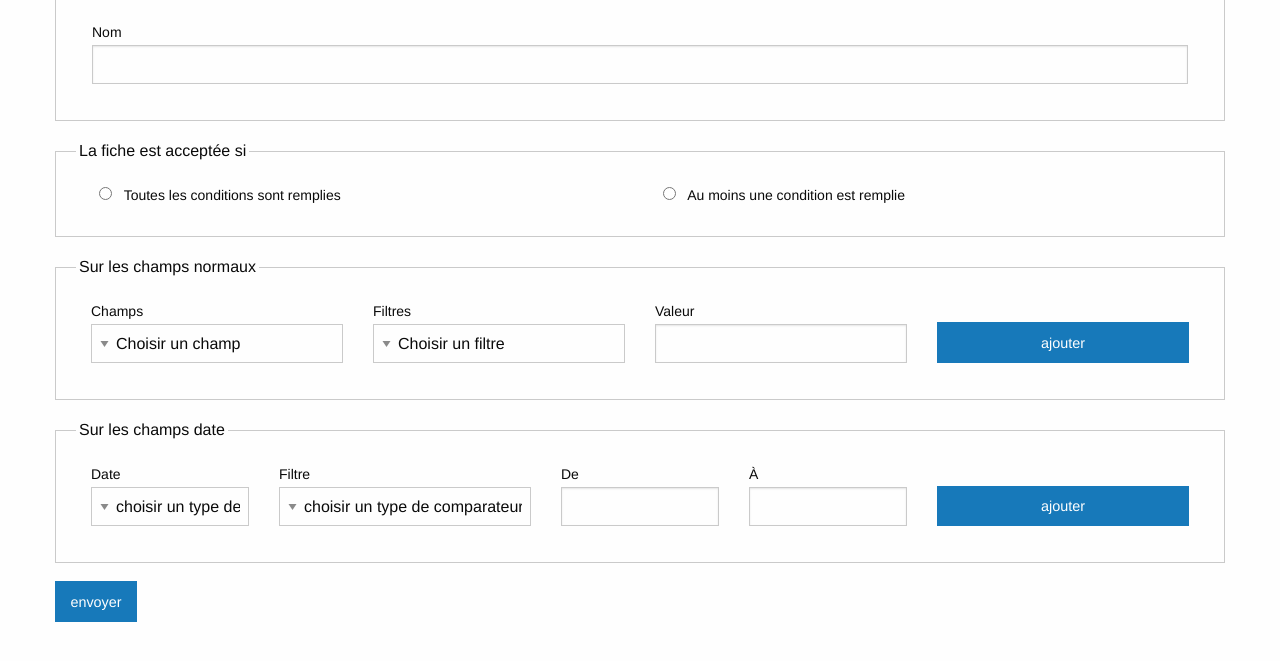
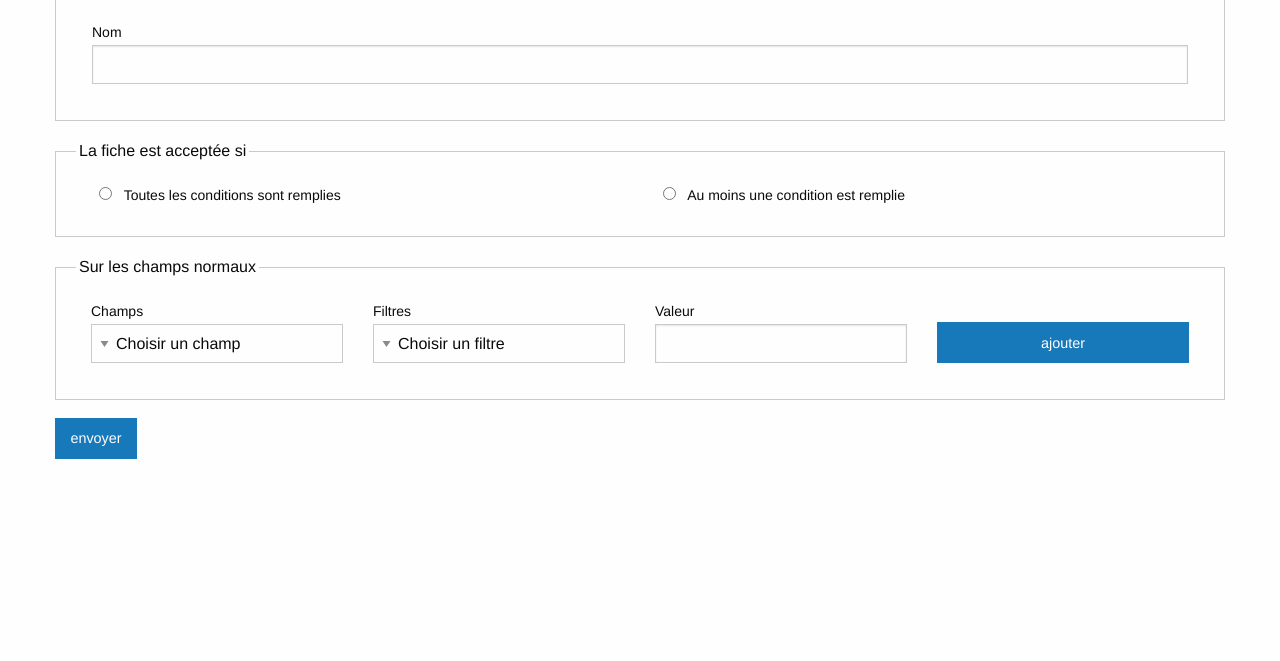
Before and after one commit to niux3/responsability-chain, a Flask app: page /chercher.html in a window 1280 px wide. Shown: the part 106-767 px from the top of the page. Run offline with Flask 3, Linux system fonts and the light colour scheme.

Commit message:
refacto: app.js

```diff
--- a/app/forms.py
+++ b/app/forms.py
@@ -39,10 +39,6 @@ fields = [
     "address_lat",
     "address_long",
     "company",
-]
-
-date_field = [
-    "choisir un type de date",
     "birthday",
     "created",
     "updated",
@@ -83,7 +79,7 @@ class SearchForm(FlaskForm):
     field_0 = wtforms.SelectField("Champs", choices=[(i, r) for i, r in enumerate(fields)])
     field_filter_0 = wtforms.SelectField("Filtres", choices=[(i, r) for i, r in enumerate(filters)])
     field_value_0 = wtforms.StringField("Valeur")
-    date_0 = wtforms.SelectField("Date", choices=[(i, r) for i, r in enumerate(date_field)])
-    date_filter_0 = wtforms.SelectField("Filtre", choices=[(i, r) for i, r in enumerate(date_filter)])
-    date_begin_0 = wtforms.StringField("De")
-    date_end_0 = wtforms.StringField("À")
+    # date_0 = wtforms.SelectField("Date", choices=[(i, r) for i, r in enumerate(date_field)])
+    # date_filter_0 = wtforms.SelectField("Filtre", choices=[(i, r) for i, r in enumerate(date_filter)])
+    # date_begin_0 = wtforms.StringField("De")
+    # date_end_0 = wtforms.StringField("À")
--- /dev/null
+++ b/app/static/js/add_fields/AddFieldsController.js
@@ -0,0 +1,25 @@
+import { AddFieldsModel } from './AddFieldsModel.js'
+import { AddFieldsView } from './AddFieldsView.js'
+
+
+export class AddFieldsController{
+    constructor(){
+        let dataNodes = {
+            'fields': document.getElementById('dataFields'),
+            'comparatorNormal': document.getElementById('dataComparatorNormal'),
+            'comparatorDate': document.getElementById('dataComparatorDate')
+        }
+        this._model = new AddFieldsModel(dataNodes)
+        this._view = new AddFieldsView(document.getElementById('field_0'), document.getElementById('field_filter_0'))
+
+        this._view.selectPrimary.addEventListener('change', this._onPrimaryChange.bind(this))
+    }
+
+    _onPrimaryChange(e){
+        let value = parseInt(e.target.value, 10),
+            dataFields = this._model.getDataFor('fields'),
+            suffixKeyData = ['created', 'updated', 'birthday'].some(t => dataFields[value] === t)? 'Date': 'Normal',
+            data = this._model.getDataFor(`comparator${suffixKeyData}`)
+        this._view.updateSelect(this._view.selectSecondary, data)
+    }
+}
--- /dev/null
+++ b/app/static/js/add_fields/AddFieldsModel.js
@@ -0,0 +1,22 @@
+export class AddFieldsModel{
+    constructor(els){
+        this._els = els
+        this._data = {}
+        for(let [ k, v ] of Object.entries(this._els)){
+            this._data[k] = this._getJson(v.textContent)
+        }
+    }
+
+    _getJson(txt){
+        let textarea = document.createElement("textarea")
+        textarea.innerHTML = txt
+        let value = textarea.value
+        textarea.remove()
+        textarea = null
+        return JSON.parse(value)
+    }
+
+    getDataFor(key){
+        return this._data[key] || []
+    }
+}
--- /dev/null
+++ b/app/static/js/add_fields/AddFieldsView.js
@@ -0,0 +1,17 @@
+export class AddFieldsView {
+    constructor(selectPrimary, selectSecondary) {
+        this.selectPrimary = selectPrimary
+        this.selectSecondary = selectSecondary
+    }
+
+    updateSelect(selectElement, options) {
+        selectElement.innerHTML = ""
+
+        options.forEach((option) => {
+            const opt = document.createElement("option")
+            opt.value = option
+            opt.textContent = option
+            selectElement.appendChild(opt)
+        })
+    }
+}
--- a/app/static/js/app.js
+++ b/app/static/js/app.js
@@ -1,4 +1,8 @@
+import { AddFieldsController } from './add_fields/AddFieldsController.js'
+
+
 (()=>{
+    let addFieldsController = new AddFieldsController()
     let fieldsets = document.querySelectorAll('.addRows'),
         addFields = (fieldset, groups) => {
             fieldset.insertAdjacentHTML("beforeend", groups[groups.length - 1].outerHTML)
@@ -35,6 +39,7 @@
 
         groups[groups.length - 1].insertAdjacentHTML('beforeend', tplButton)
         fieldset.addEventListener('pointerdown', e =>{
+            if(['add', 'remove'].some(n => e.target.classList.contains('add')) && e.target.nodeName.toLowerCase() === 'button'){
                 e.preventDefault()
                 if(e.target.classList.contains('add') && e.target.nodeName.toLowerCase() === 'button'){
                     addFields(fieldset, groups)
@@ -45,6 +50,7 @@
                 }
                 changeButton(groups)
                 changeName(fieldset)
+            }
         })
     })
 })()
--- a/app/templates/search.html
+++ b/app/templates/search.html
@@ -1,16 +1,6 @@
 {% extends 'base.html' %}
 
 
-{% block css %}
-    <style>
-{#.group .cell:last-child button{#}
-    {#display: none;#}
-{#}#}
-{#.group:last-child .cell:last-child button{#}
-    {#display: block;#}
-{#}#}
-    </style>
-{% endblock %}
 {% block body %}
     <form method="get">
         <fieldset class="fieldset">
@@ -48,31 +38,37 @@
             </div>
         </fieldset>
 
-        <fieldset  class="fieldset addRows">
-            <legend>Sur les champs date</legend>
-            <div class="group grid-x grid-padding-x">
-                <label class="cell medium-2">
-                    <span>{{ form.date_0.label.text }}</span>
-                    {{ form.date_0 }}
-                </label>
-                <label class="cell medium-3">
-                    <span>{{ form.date_filter_0.label.text }}</span>
-                    {{ form.date_filter_0 }}
-                </label>
-                <label class="cell medium-2">
-                    <span>{{ form.date_begin_0.label.text }}</span>
-                    {{ form.date_begin_0 }}
-                </label>
-                <label class="cell medium-2">
-                    <span>{{ form.date_end_0.label.text }}</span>
-                    {{ form.date_end_0 }}
-                </label>
-            </div>
-        </fieldset>
+        {#<fieldset  class="fieldset addRows">#}
+            {#<legend>Sur les champs date</legend>#}
+            {#<div class="group grid-x grid-padding-x">#}
+                {#<label class="cell medium-2">#}
+                    {#<span>{{ form.date_0.label.text }}</span>#}
+                    {#{{ form.date_0 }}#}
+                {#</label>#}
+                {#<label class="cell medium-3">#}
+                    {#<span>{{ form.date_filter_0.label.text }}</span>#}
+                    {#{{ form.date_filter_0 }}#}
+                {#</label>#}
+                {#<label class="cell medium-2">#}
+                    {#<span>{{ form.date_begin_0.label.text }}</span>#}
+                    {#{{ form.date_begin_0 }}#}
+                {#</label>#}
+                {#<label class="cell medium-2">#}
+                    {#<span>{{ form.date_end_0.label.text }}</span>#}
+                    {#{{ form.date_end_0 }}#}
+                {#</label>#}
+            {#</div>#}
+        {#</fieldset>#}
 
         <div><input type="submit" class="button primary" name="submit" value="envoyer" /></div>
     </form>
 {% endblock %}
 {% block js %}
-   <script src="{{ url_for('static', filename="js/app.js") }}"></script>
+    <script type="text/template" id="dataFields">{{ fields }}</script>
+    <script type="text/template" id="dataComparatorNormal">{{ comparator.normal }}</script>
+    <script type="text/template" id="dataComparatorDate">{{ comparator.date }}</script>
+    <script type="module" src="{{ url_for('static', filename="js/add_fields/AddFieldsModel.js") }}"></script>
+    <script type="module" src="{{ url_for('static', filename="js/add_fields/AddFieldsView.js") }}"></script>
+    <script type="module" src="{{ url_for('static', filename="js/add_fields/AddFieldsController.js") }}"></script>
+    <script type="module" src="{{ url_for('static', filename="js/app.js") }}"></script>
 {% endblock %}
--- a/app/views.py
+++ b/app/views.py
@@ -1,10 +1,9 @@
 import json
-from pprint import pprint
 from faker import Faker
 from flask import render_template, redirect, url_for, flash, request
 from .app import app, db
 from .models import User
-from .forms import UserForm, SearchForm, filters as filters_data
+from .forms import UserForm, SearchForm, fields, filters, date_filter
 from app.libs import Filters
 
 
@@ -85,6 +84,12 @@ def search():
         }
         return render_template('index.html', **ctx)
     ctx = {
-        'form': form
+        'form': form,
+        'fields': json.dumps(fields),
+        'comparator': {
+            'normal': json.dumps(filters),
+            'date': json.dumps(date_filter)
+        }
+
     }
     return render_template('search.html', **ctx)
```
Lines whose indentation alone changed are shown as unchanged.
